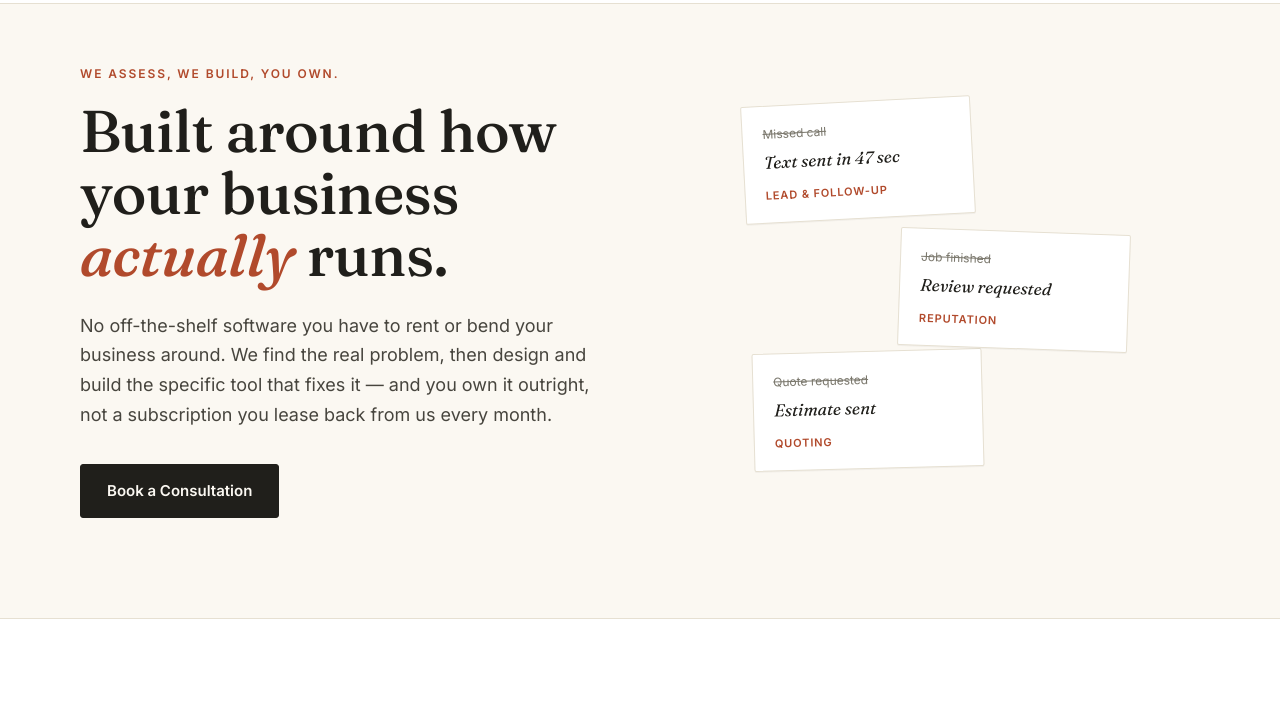
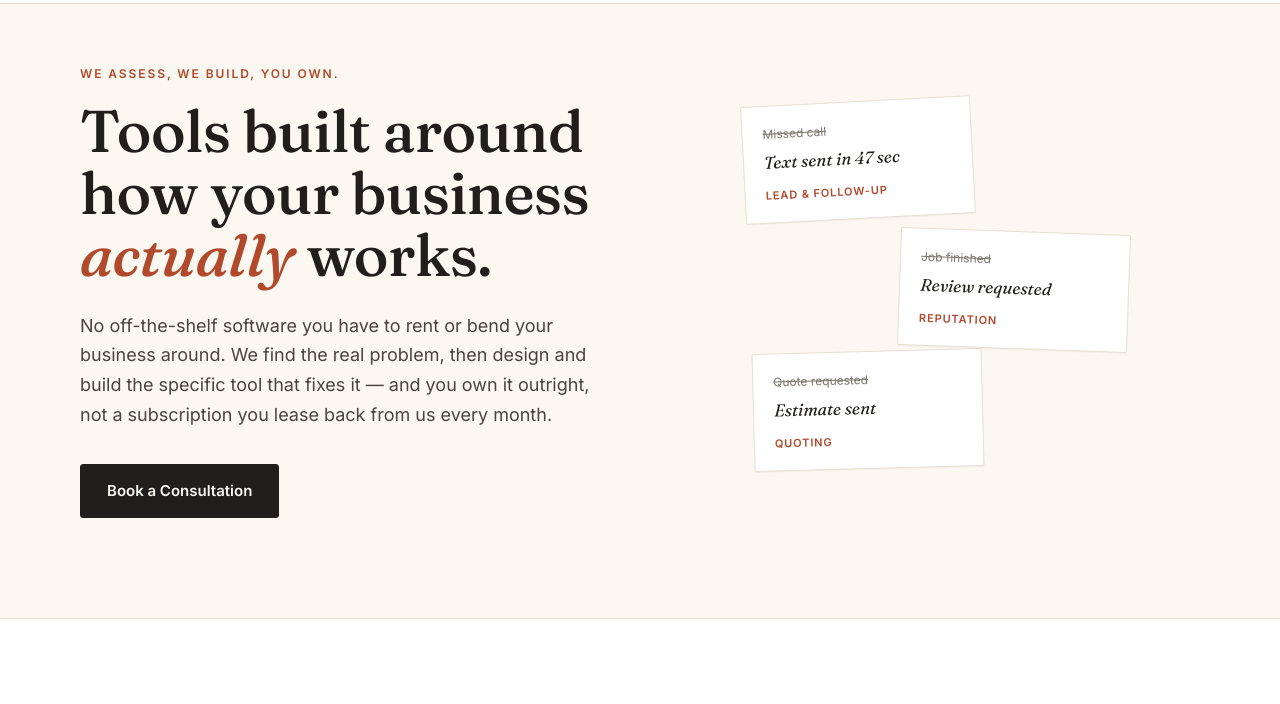
Before and after one commit to jtmartz/own-the-outcome-site, a plain HTML site: page index.html in a window 1280 px wide. Shown: the part 96-800 px from the top of the page. Drawn offline with Linux system fonts and the light colour scheme.

Commit message:
Add files via upload

```diff
--- a/index.html
+++ b/index.html
@@ -367,7 +367,7 @@
     <div class="hero-grid">
       <div>
         <p class="eyebrow">We assess, we build, you own.</p>
-        <h1>Built around how your business <em>actually</em> runs.</h1>
+        <h1>Tools built around how your business <em>actually</em> works.</h1>
         <p class="lead">No off-the-shelf software you have to rent or bend your business around. We find the real problem, then design and build the specific tool that fixes it — and you own it outright, not a subscription you lease back from us every month.</p>
         <div class="cta-row">
           <a class="btn" href="book-consultation.html">Book a Consultation</a>
```
